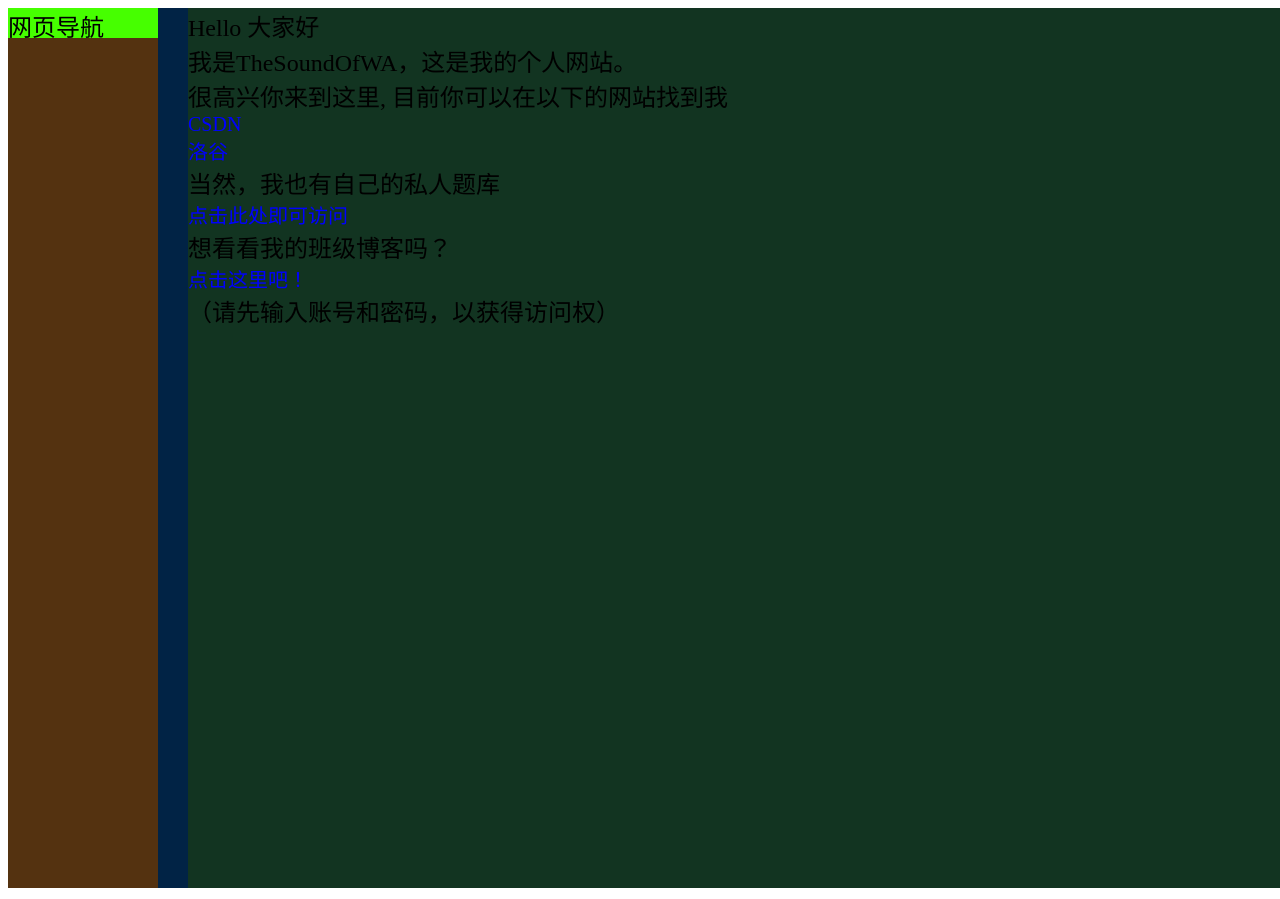
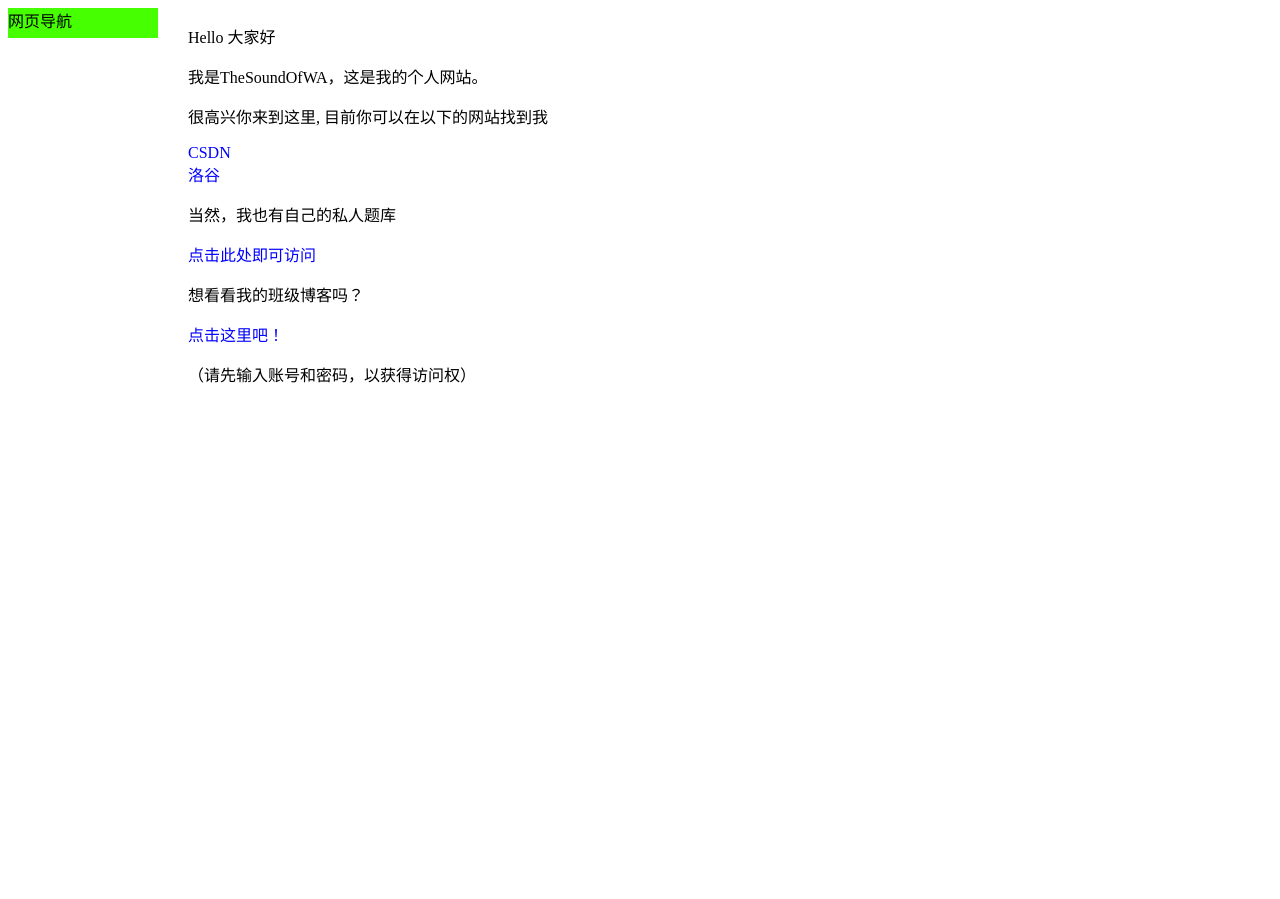
Before and after one commit to TheSoundOfWA/TheSoundOfWA.github.io, a plain HTML site: page index.html in a window 1280 px wide. Shown: the top 899 px of the page. Drawn offline with Linux system fonts and the light colour scheme.

Commit message:
Update index.html

```diff
--- a/index.html
+++ b/index.html
@@ -22,10 +22,6 @@
 				color:blue;
 				text-decoration:none;
 			}
-
-			a {
-				font-size: 20px;
-			}
 		</style>
 		<title>TheSoundOfWA - home</title>
 	</head>
@@ -34,12 +30,10 @@
 		<div class = "big_box">
 			<div class = "left_box">
 				<div style = "width: 150px; overflow: hidden;">
-					<div id = "title" style = "height: 30px; background-color: #46ff00;" onclick = "onTileClick()">
-						<font size="5">网页导航</font>
-					</div>
+					<div id = "title" style = "height: 30px; background-color: #46ff00;" onclick = "onTileClick()">网页导航</div>
 
 					<div id = "content" style = "height: 0px; background-color: rgb(185 255 217); transition: height 0.2s;">
-					    <font size="5">首页</font> <br>
+					    <font>首页</font> <br>
 						<a href="https://thesoundofwa.github.io/privateblog">个人博客</a> <br>
 					    <a href="https://thesoundofwa.github.io/Login/">班级博客</a> <br>
 					</div>
@@ -48,25 +42,25 @@
 				<script type="text/javascript">
 					var content = document.getElementById("content");
 					function onTileClick() {
-						content.style.height = content.offsetHeight === 850 ? 0 + 'px' : 850 + 'px';
+						content.style.height = content.offsetHeight === 853 ? 0 + 'px' : 853  + 'px';
 					}
 				</script>
 			</div>
 
 			<div class = "right_box">
-				<font size="5">Hello 大家好</font> <br>
-				<font size="5">我是TheSoundOfWA，这是我的个人网站。 </font> <br>
-				<font size="5">很高兴你来到这里, 目前你可以在以下的网站找到我</font> <br>
+				<p>Hello 大家好</p>
+				<p>我是TheSoundOfWA，这是我的个人网站。 </p>
+				<p>很高兴你来到这里, 目前你可以在以下的网站找到我</p>
 
 				<a href="https://blog.csdn.net/weixin_73410458?spm=1000.2115.3001.5343">CSDN</a> <br>
 				<a href="https://www.luogu.com.cn/user/809373" color="blue">洛谷</a> <br>
 
-				<font size="5">当然，我也有自己的私人题库</font> <br>
+				<p>当然，我也有自己的私人题库</p>
 				<a href="https://www.luogu.com.cn/team/58423">点击此处即可访问</a> <br>
 
-				<font size="5">想看看我的班级博客吗？</font> <br>
+				<p>想看看我的班级博客吗？</p>
 				<a href="https://thesoundofwa.github.io/Login">点击这里吧！</a> <br>
-				<font size="5">（请先输入账号和密码，以获得访问权）</font>
+				<p>（请先输入账号和密码，以获得访问权）</p>
 			</div>
 		</div>
 	</body>
@@ -74,22 +68,19 @@
 	<style>
 		.big_box {
 			width: 1500px;
-			height: 880px;
-			background-color: #012345;
+			height: 883px;
 		}
 
 		.left_box {
 			width: 150px;
-			height: 880px;
+			height: 883px;
 			float: left;
-			background-color: #543210;
 		}
 
 		.right_box {
 			width: 1320px;
-			height: 880px;
+			height: 883px;
 			float: right;
-			background-color: #123421;
 		}
 	</style>
 </html>
```
